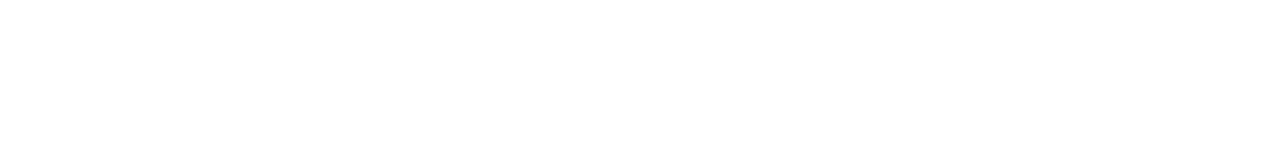
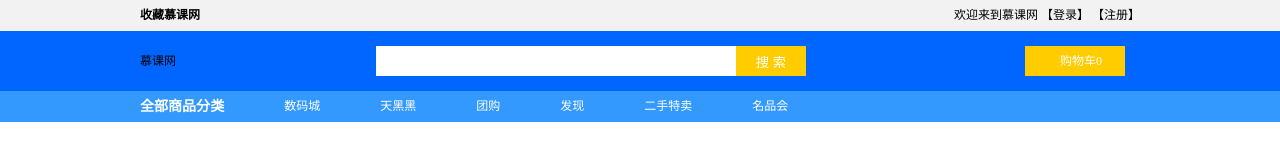
Before and after one commit to Weiguohui/ds, a plain HTML site: page index.html in a window 1280 px wide. Drawn offline with Linux system fonts and the light colour scheme.

Commit message:
2nd commit

```diff
--- a/index.html
+++ b/index.html
@@ -2,9 +2,55 @@
 <html lang="en">
 <head>
 	<meta charset="UTF-8">
-	<title>Document</title>
+	<title>电商网站</title>
+	<link rel="stylesheet" href="./style/reset.css">
+	<link rel="stylesheet" href="./style/main.css">
 </head>
 <body>
+	<div class="headerBar">
+		<div class="topBar">
+			<div class="comWidth">
+				<div class="leftArea fl">
+					<a href="" class="collection">收藏慕课网</a>
+				</div>
+				<div class="rightArea fr">
+					<span>欢迎来到慕课网</span>
+					<a href="" >【登录】</a>
+					<a href="" >【注册】</a>
+				</div>
+			</div>
+		</div>
+		<div class="logoBar">
+			<div class="comWidth">
+				<div class="logo fl">
+					<a href=""><img src="" alt="">慕课网</a>
+				</div>
+				<div class="searchBox fl">
+					<input type="text" class="search_text">
+					<input type="button" class="search_btn" value="搜 索">
+				</div>
+				<div class="shopCar fr">
+					<span class="shopText">购物车</span>
+					<div class="spanNum">0</div>
+				</div>
+			</div>
+		</div>
+		<div class="navBox">
+			<div class="comWidth">
+			<div class="shopClass">
+				<h3>全部商品分类</h3>
+			</div>
+			<ul class="nav">
+				<li><a href="">数码城</a></li>
+				<li><a href="">天黑黑</a></li>
+				<li><a href="">团购</a></li>
+				<li><a href="">发现</a></li>
+				<li><a href="">二手特卖</a></li>
+				<li><a href="">名品会</a></li>
+			</ul>
 
+			</div>
+		</div>
+	</div>
 </body>
 </html>
--- /dev/null
+++ b/style/main.css
@@ -0,0 +1,22 @@
+@charset "utf-8";
+/*css main文档*/
+.comWidth{width:1000px;margin-left: auto;margin-right: auto;}
+.fl{float:left;}
+.fr{float:right;}
+
+/*topBar*/
+.topBar{height:31px;background-color: #F2F2F2;line-height: 31px;}
+.collection{font-weight: bold;}
+
+/*logoBar*/
+.logoBar{height: 60px;background-color: #0066FF;line-height: 60px;}
+.searchBox{width:430px;height:30px;color: #FFF;padding:15px 200px;}
+.search_text{float:left;width: 350px;height: 20px;padding:5px;}
+.search_btn{float:right;width: 70px;height: 30px;background-color: #FFCC00;color: #FFF;}
+.shopCar{float:right;background-color: #FFCC00;color: #FFF;width: 100px;height: 30px;margin: 15px;line-height: 30px;}
+.shopCar .shopText{padding-left:35px; display: inline-block; float:left;	}
+.shopCar .shopNum{margin-left:5px; display: inline-block;float:left;margin:5px;	}
+.navBox{background-color: #3399FF;height:31px;line-height: 31px;}
+.shopClass h3 {float:left;display: block;color:#FFF;}
+.nav li{float:left;display: block;padding-left: 60px;}
+.nav li a{color:#FFF;}
--- /dev/null
+++ b/style/reset.css
@@ -0,0 +1,10 @@
+@charset "utf-8";
+/*css重置文档*/
+body,ul,ol,li,p,h1,h2,h3,h4,h5,h6,fieldset,table,td,img,div,dl,dt,dd,input{margin: 0;padding: 0;border:none;}
+body{font-size:12px;}
+img{border: none;}
+li{list-style: none;}
+input,select,textarea{outline:none;}
+a{text-decoration: none;color: #000;}
+.clearfix:after{content: "";display:block;clear:both;}
+.clearfix{zoom:1;}
```
